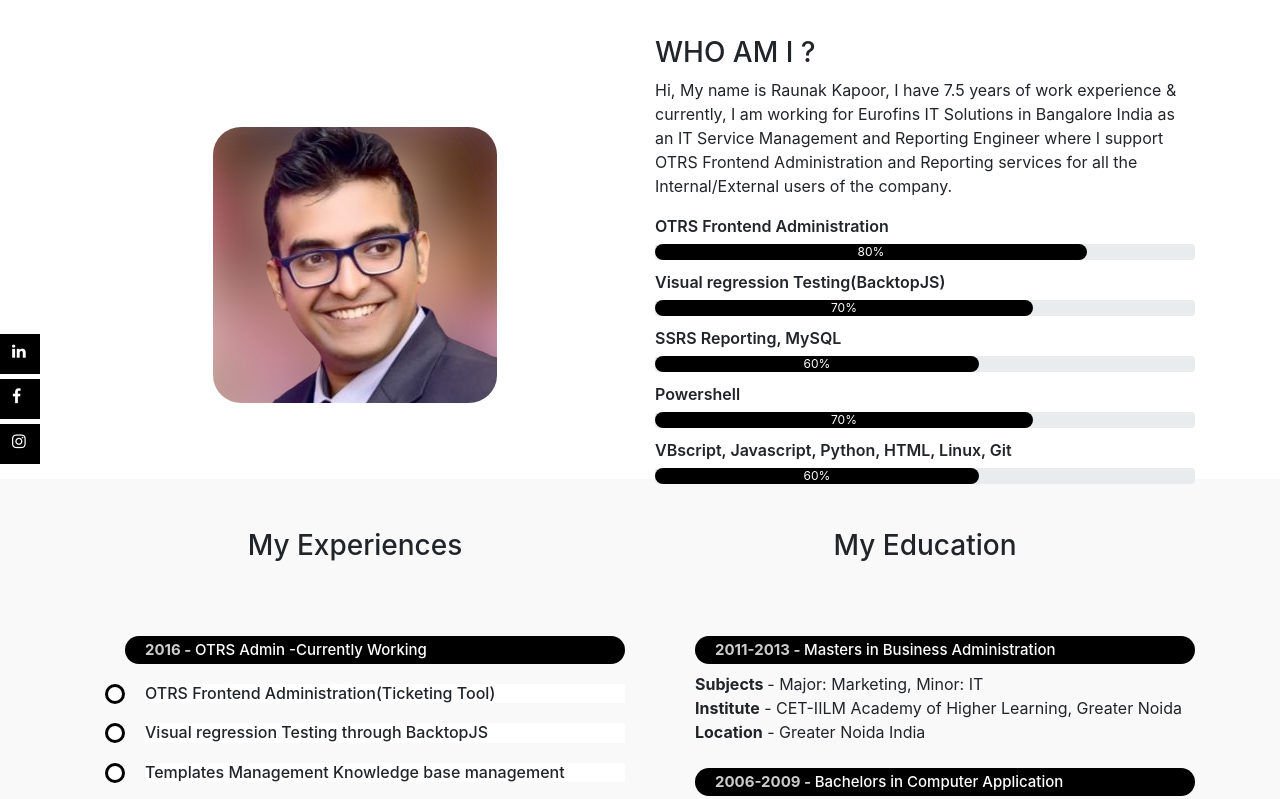
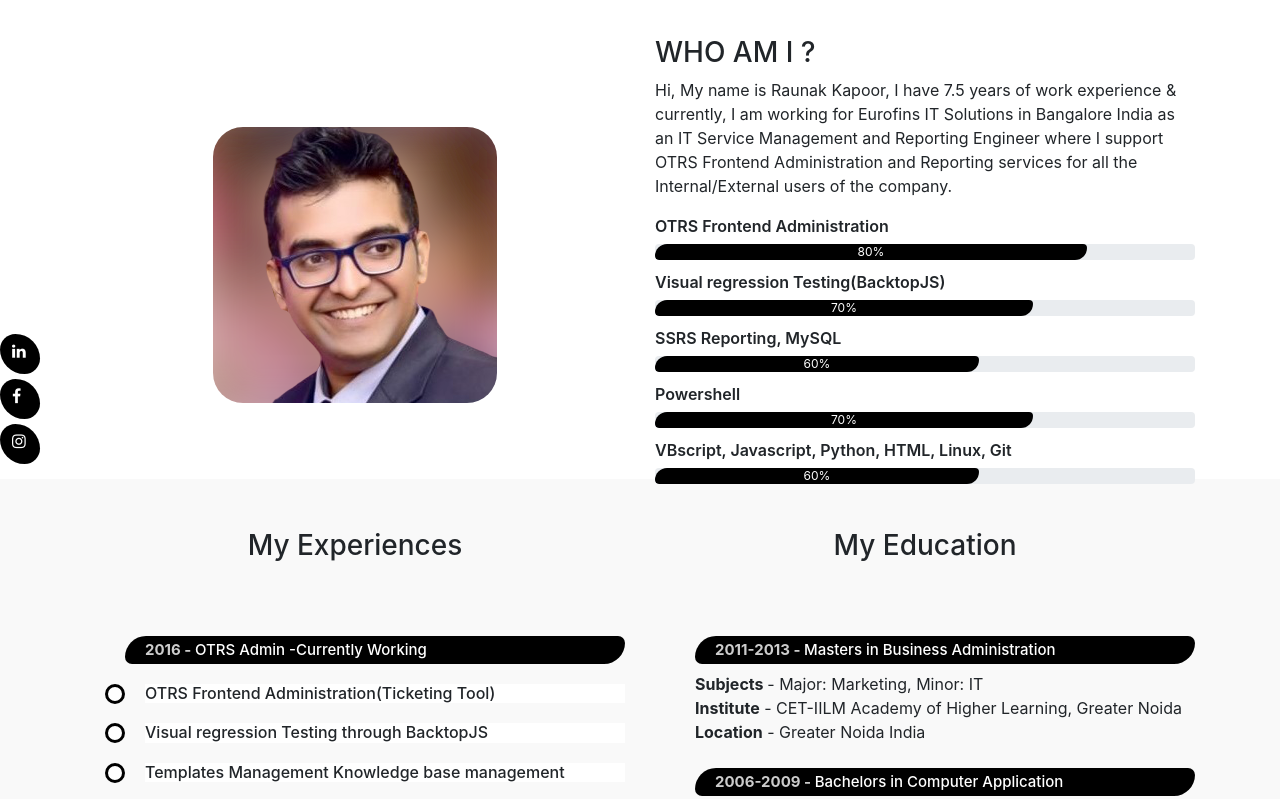
Before and after one commit to raunak1264/raunakweb, a plain HTML site: page index.html in a window 1280 px wide. Shown: the part 940-1739 px from the top of the page. Drawn offline with nearby package versions, Linux system fonts and the light colour scheme.

Commit message:
updated CSS

```diff
--- a/style.css
+++ b/style.css
@@ -3,7 +3,7 @@ body
 	margin: 0;
 	padding: 0;
 	font-family: sans-serif;
-}
+	}
 /*------------Header CSS-----*/
 #header
 {
@@ -19,13 +19,20 @@ body
 	left: 50%;
 	transform: translate(-50%,-50%);
 	position: absolute;
-	border-radius: 10%;
+	border-bottom-right-radius: 30px;
+	border-top-left-radius: 30px;
+	border-top-right-radius: 30px;
+	border-bottom-left-radius: 30px;
 }
 .user-box img
 {
 	border-radius: 50%;
 	width: 250px;
 	border: 2px solid.#6caed5;
+	/* border-bottom-right-radius: 50px;
+	border-top-left-radius: 50px;
+	border-top-right-radius: 40px;
+	border-bottom-left-radius: 40px; */
 }
 .user-box H1
 {
@@ -121,8 +128,12 @@ body
 }
 .progress-bar
 {
-	border-radius: 16px;
-	background: #000 !important
+	/* border-radius: 16px; */
+	background: #000 !important;
+	border-bottom-right-radius: 60px;
+	border-top-left-radius: 60px;
+	border-top-right-radius: 20px;
+	border-bottom-left-radius: 20px;
 }
 /*------------resume----------*/
 .resume
@@ -167,7 +178,11 @@ timeline:before
 	padding: 5px 0 5px 20px;
 	color: #fff;
 	font-size: 15px;
-	border-radius: 16px;
+	/* border-radius: 16px; */
+	border-bottom-right-radius: 60px;
+	border-top-left-radius: 60px;
+	border-top-right-radius: 20px;
+	border-bottom-left-radius: 20px;
 }
 .timeline h4 span
 {
@@ -255,6 +270,10 @@ timeline:before
 	margin-top: 5px;
 	color: #fff;
 	background: #000;
+	border-bottom-right-radius: 50px;
+	border-top-left-radius: 50px;
+	border-top-right-radius: 80px;
+	border-bottom-left-radius: 80px;
 }
 .social-icons li:hover
 {
```
